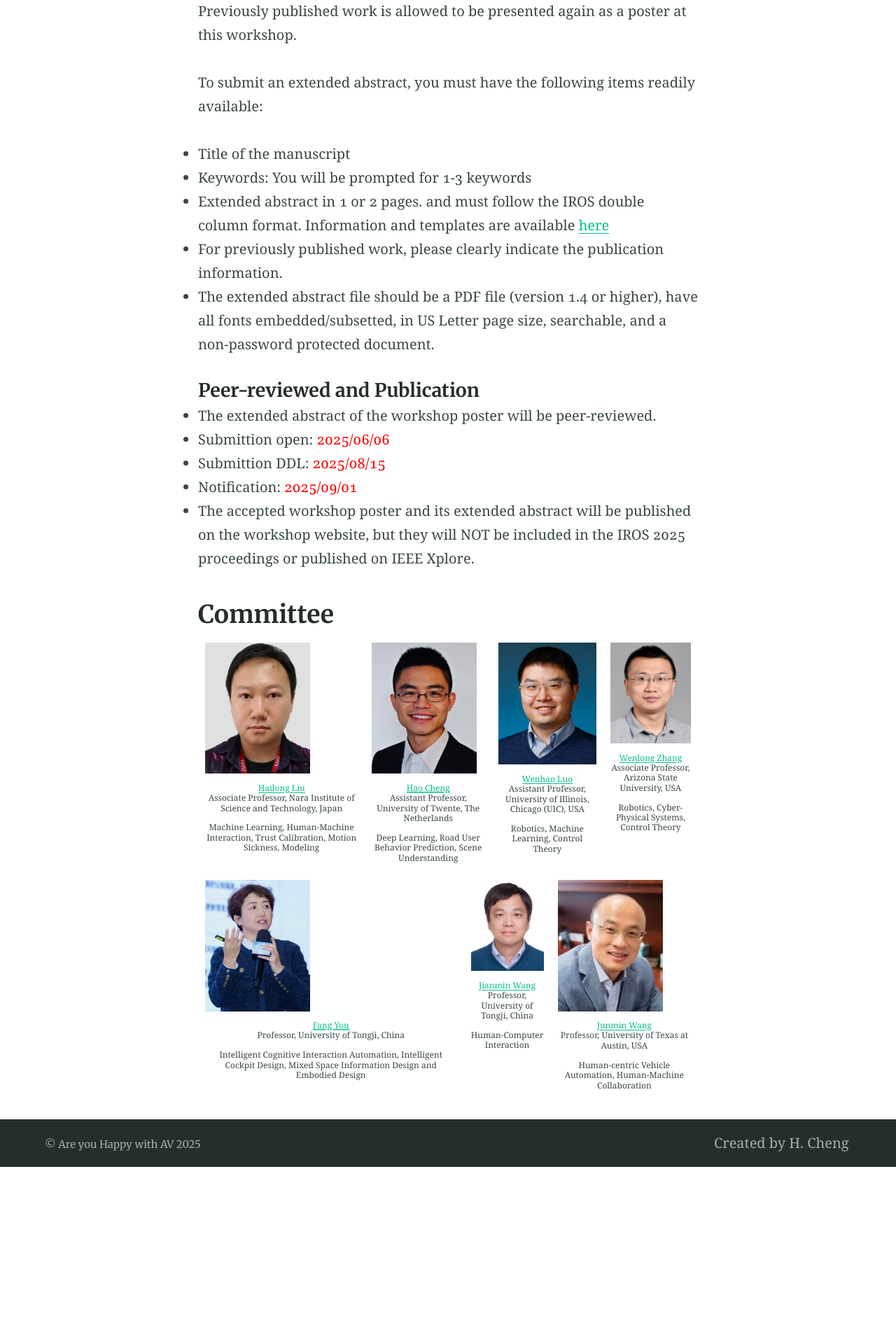
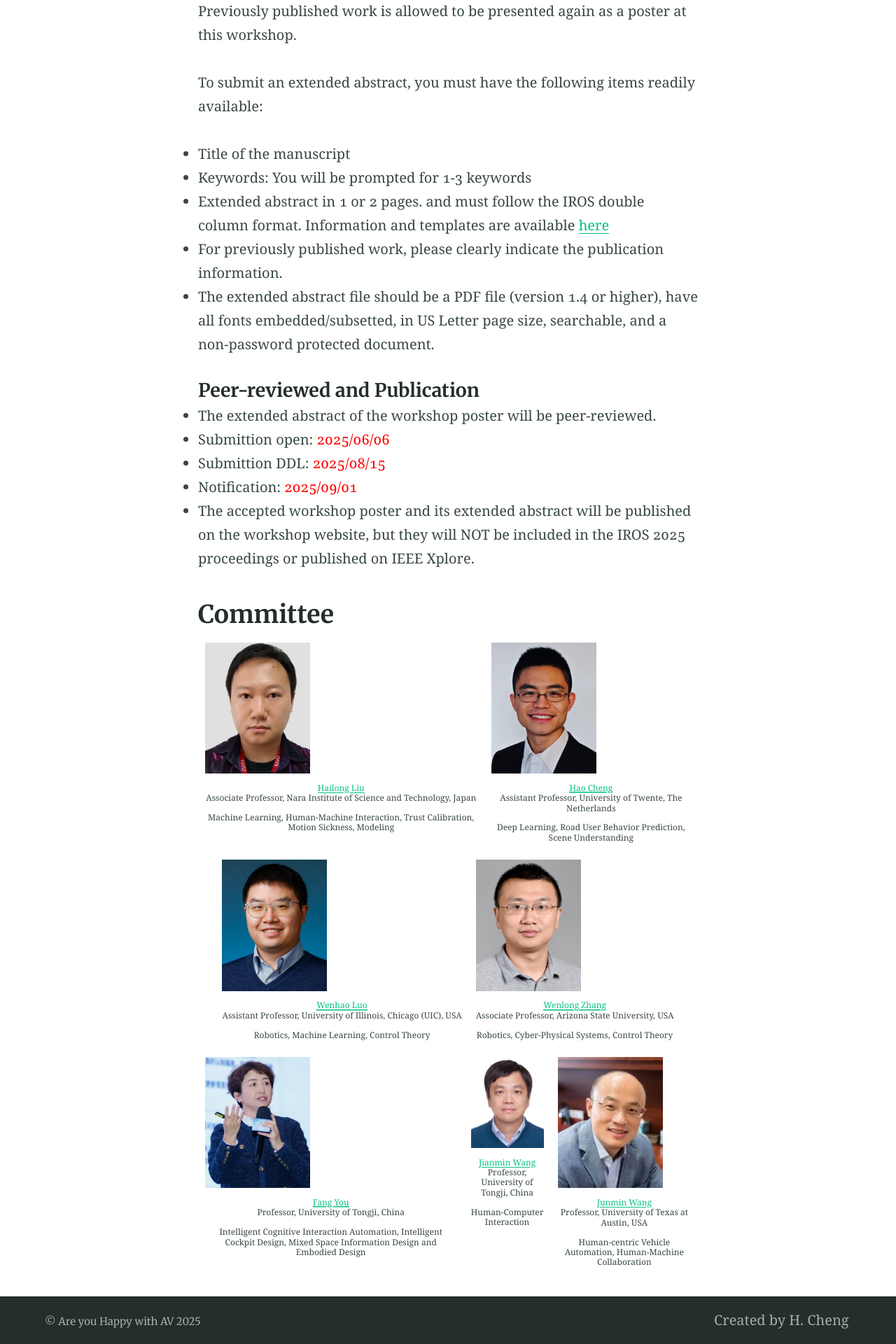
Before and after one commit to Are-You-Happy-with-AV/are-you-happy-with-av.github.io, a Jekyll site: the page built from index.md, in a window 1280 px wide. Shown: the part 2059-3979 px from the top of the page at 70% size. Built offline with Jekyll 4.4.1, drawn with Linux system fonts in a browser that asks for light colours; before the commit the page ends 3726 px from its top, so only the background shows below that.

Commit message:
Update index.md

```diff
--- a/index.md
+++ b/index.md
@@ -61,6 +61,9 @@ The prospect of wide-scale development of automated vehicles (AVs) is due to adv
     <p style="font-size: 12px; text-align: center; line-height: 1.2; margin: 4px 0; word-wrap: break-word;"><a href="https://sites.google.com/view/hao-cheng/home">Hao Cheng</a><br> Assistant Professor, University of Twente, The Netherlands</p>
     <p style="font-size: 12px; text-align: center; line-height: 1.2; margin: 4px 0; word-wrap: break-word;">Deep Learning, Road User Behavior Prediction, Scene Understanding</p>
   </div>
+  </div>
+
+<div style="display: flex; justify-content: center; text-align: center;">
 
   <div style="margin: 10px;">
     <img src="/assets/committee/Wenhao Luo.png" alt="Wenhao Luo" style="width: 150px; height: auto; object-fit: cover; display: block;">
@@ -75,7 +78,7 @@ The prospect of wide-scale development of automated vehicles (AVs) is due to adv
   </div>
   </div>
 
-   <div style="display: flex; justify-content: center; text-align: center;">
+<div style="display: flex; justify-content: center; text-align: center;">
 
   <div style="margin: 10px;">
     <img src="/assets/committee/Fang You.jpg" alt="Fang You" style="width: 150px; height: auto; object-fit: cover;display: block;">
```
